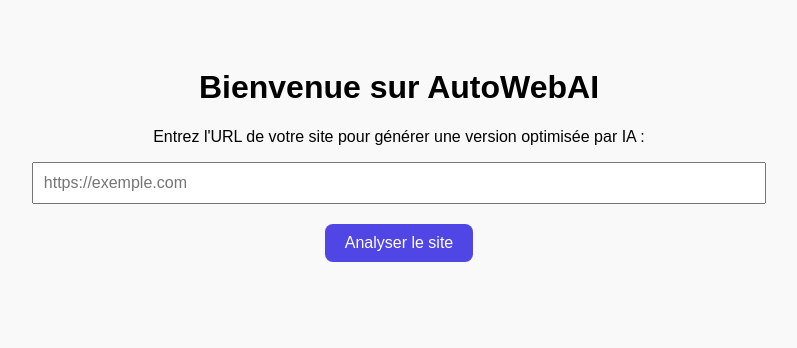
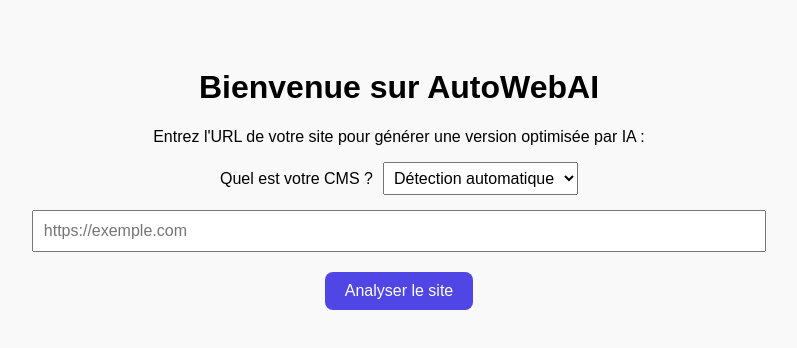
Before and after one commit to AutoWebAI-Project/AutoWebAI, a React (Create React App) app: page / in a window 1280 px wide. Shown: the top 348 px of the page, without its empty margins (241-1038 px from the left). Built offline with nearby package versions, Linux system fonts and the light colour scheme; the HTML template or start-up script is replaced by a standard one.

Commit message:
Update App.js

```diff
--- a/src/App.js
+++ b/src/App.js
@@ -3,6 +3,7 @@
 
 function App() {
   const [url, setUrl] = useState("");
+  const [cms, setCms] = useState("auto");
   const [loading, setLoading] = useState(false);
   const [original, setOriginal] = useState("");
   const [suggestion, setSuggestion] = useState("");
@@ -25,7 +26,7 @@
         headers: {
           "Content-Type": "application/json",
         },
-        body: JSON.stringify({ url }),
+        body: JSON.stringify({ url, cms }), // Envoie aussi le CMS
       });
 
       const data = await response.json();
@@ -46,7 +47,6 @@
     }
   };
 
-  // 👉 Ajout des fonctions pour les actions simulées
   const handleCopy = () => {
     if (suggestion) {
       navigator.clipboard.writeText(suggestion)
@@ -71,6 +71,25 @@
     <div className="App">
       <h1>Bienvenue sur AutoWebAI</h1>
       <p>Entrez l'URL de votre site pour générer une version optimisée par IA :</p>
+
+      {/* Sélecteur de CMS */}
+      <div style={{ marginBottom: "15px" }}>
+        <label>
+          Quel est votre CMS ?
+          <select
+            value={cms}
+            onChange={(e) => setCms(e.target.value)}
+            style={{ marginLeft: "10px", padding: "6px", fontSize: "16px" }}
+          >
+            <option value="auto">Détection automatique</option>
+            <option value="wordpress">WordPress</option>
+            <option value="shopify">Shopify</option>
+            <option value="wix">Wix</option>
+            <option value="webflow">Webflow</option>
+            <option value="autre">Autre</option>
+          </select>
+        </label>
+      </div>
 
       <input
         type="text"
@@ -101,7 +120,7 @@
         <div className="result">
           <h2>Suggestion IA :</h2>
           <p>{suggestion}</p>
-          <div style={{ marginTop: "10px" }}>
+          <div style={{ marginTop: "15px" }}>
             <button onClick={handleCopy} style={{ marginRight: "10px" }}>
               ✅ Copier
             </button>
```
